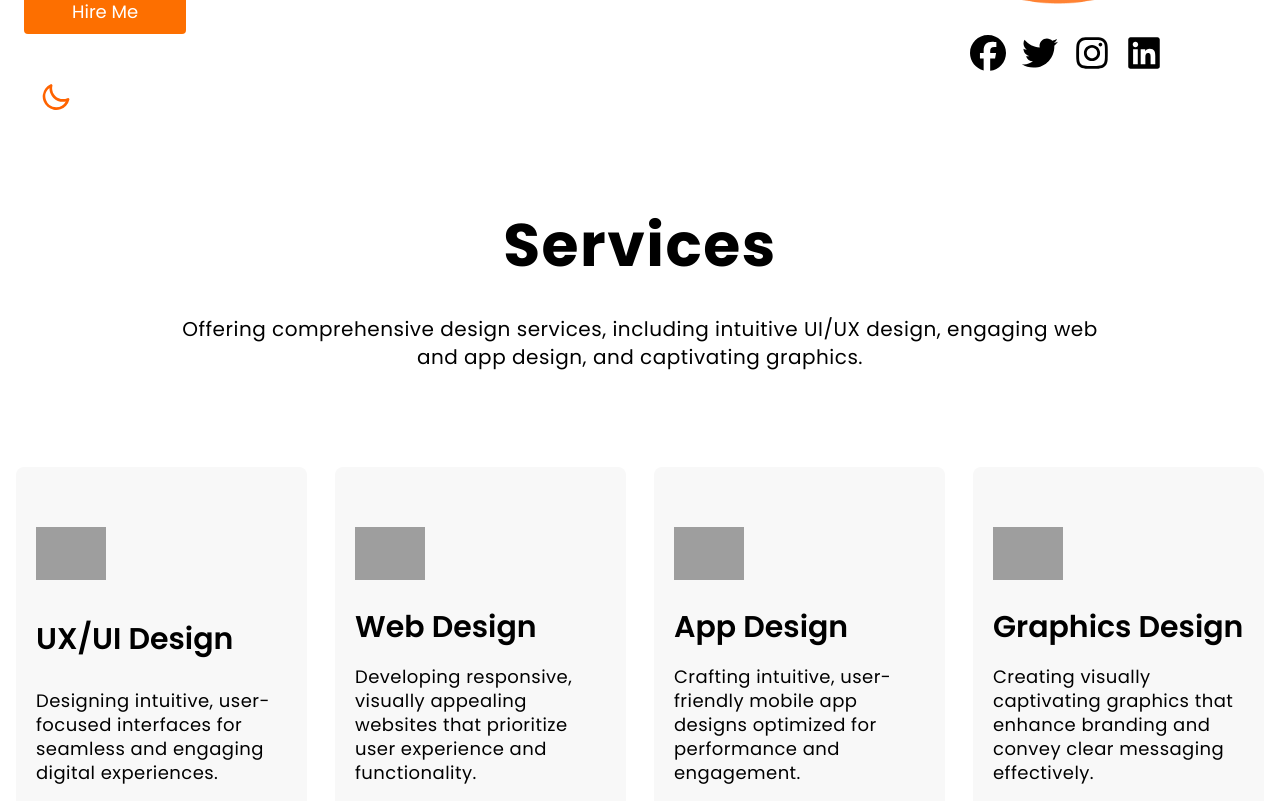
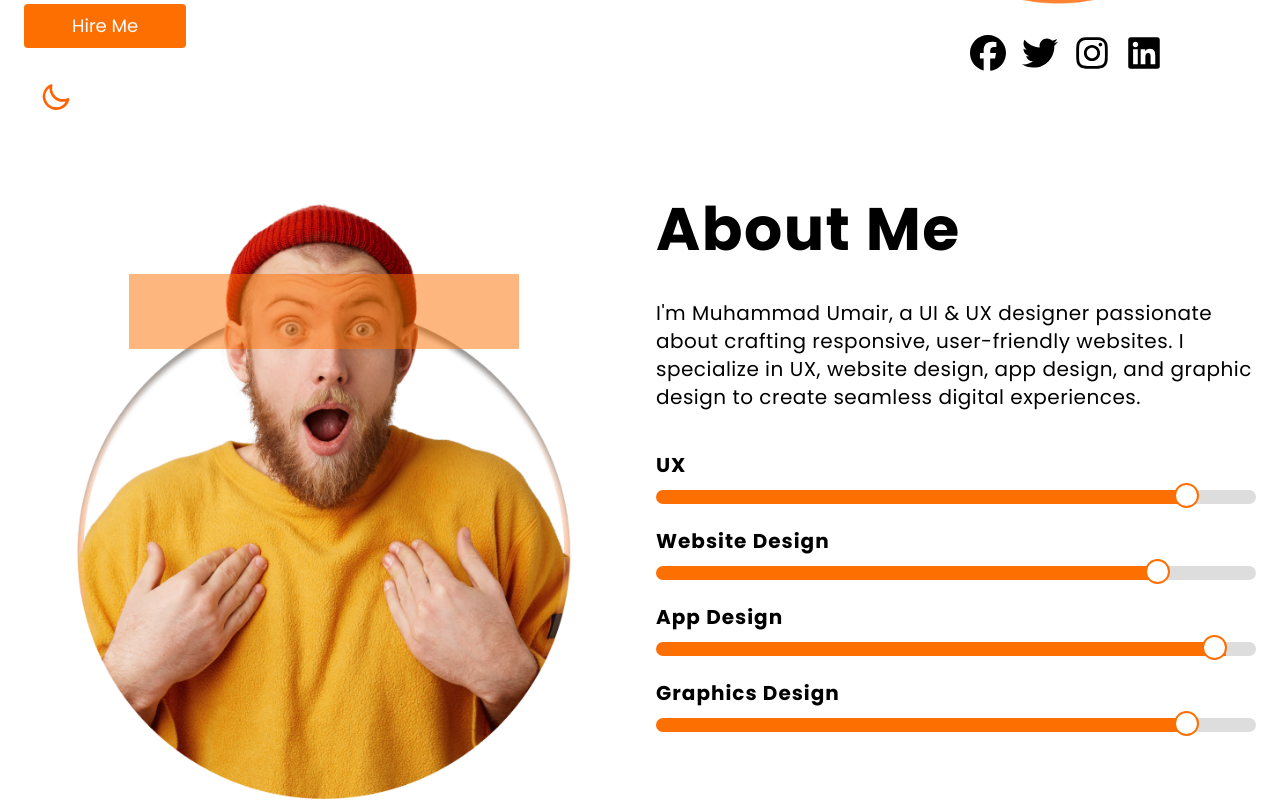
Before and after one commit to JuborajSujon/potential-mumair, a React (Vite) app: page / in a window 1280 px wide. Shown: the part 600-1401 px from the top of the page. Built offline with nearby package versions, Linux system fonts and the light colour scheme; grey boxes are pictures that could not be loaded.

Commit message:
Added about section

```diff
--- /dev/null
+++ b/src/components/About.jsx
@@ -0,0 +1,48 @@
+import { Element } from "react-scroll";
+import AboutPhoto from "../assets/about-photo.png";
+import info from "../data/user_info";
+import InputRange from "./InputRange/InputRange";
+
+const About = () => {
+  const { about } = info;
+  return (
+    <Element name="about">
+      <section id="home" className="px-6 py-10 md:py-16">
+        <div className="flex flex-col sm:flex-row-reverse gap-8">
+          <div className="sm:w-1/2">
+            <div>
+              <h2 className="text-center sm:text-left text-4xl md:text-5xl lg:text-6xl tracking-wide font-bold mb-6 md:mb-8 lg:mb-10">
+                About Me
+              </h2>
+              <p className="w-[80%] sm:w-full mx-auto sm:text-left text-center text-base md:text-lg lg:text-xl tracking-wide font-normal">
+                I'm Muhammad Umair, a UI & UX designer passionate about crafting
+                responsive, user-friendly websites. I specialize in UX, website
+                design, app design, and graphic design to create seamless
+                digital experiences.
+              </p>
+            </div>
+            <div className="mt-10">
+              {about.map((skill) => (
+                <InputRange key={skill.id} skill={skill} />
+              ))}
+            </div>
+          </div>
+
+          {/* Image Section */}
+          <div className="text-center sm:w-1/2">
+            <div className="relative inline-block">
+              <div className="absolute bg-[#FD6F00]/50 w-[65%] h-[12%] left-0 right-0 mx-auto top-[12%]"></div>
+              <img
+                src={AboutPhoto}
+                className=" mb-6 object-contain"
+                alt="banner photo"
+              />
+            </div>
+          </div>
+        </div>
+      </section>
+    </Element>
+  );
+};
+
+export default About;
--- a/src/components/Banner.jsx
+++ b/src/components/Banner.jsx
@@ -21,7 +21,7 @@ const Banner = () => {
                   Designer
                 </h2>
               </div>
-              <p className="text-sm md:text-base lg:text-lg ">
+              <p className="text-base md:text-lg lg:text-xl ">
                 Transforming your ideas into stunning digital experiences. From
                 intuitive websites to engaging apps, I design with creativity
                 and precision. Let’s collaborate to build user-friendly
--- /dev/null
+++ b/src/components/InputRange/InputRange.css
@@ -0,0 +1,91 @@
+/* General styling for the range input */
+input[type="range"] {
+  -webkit-appearance: none;
+  width: 100%;
+  height: 14px;
+  background: linear-gradient(to right, #fd6f00 0%, #ddd 0%);
+  border-radius: 10px;
+  outline: none;
+  transition: background 450ms ease-in;
+}
+
+/* Track (the line behind the slider) */
+input[type="range"]::-webkit-slider-runnable-track {
+  width: 100%;
+  height: 14px;
+  cursor: pointer;
+  background: transparent; /* Now handled by the parent input */
+  border-radius: 10px;
+}
+
+input[type="range"]::-moz-range-track {
+  width: 100%;
+  height: 14px;
+  cursor: pointer;
+  background: transparent; /* Now handled by the parent input */
+  border-radius: 10px;
+}
+
+/* Thumb (the draggable part) */
+input[type="range"]::-webkit-slider-thumb {
+  -webkit-appearance: none;
+  appearance: none;
+  width: 25px;
+  height: 25px;
+  background-color: #fff;
+  border: 2px solid #fd6f00;
+  border-radius: 50%;
+  margin-top: -7px;
+  cursor: pointer;
+}
+
+input[type="range"]::-moz-range-thumb {
+  width: 25px;
+  height: 25px;
+  background-color: #fd6f00;
+  border-radius: 50%;
+  cursor: pointer;
+}
+
+/* Focus state for thumb */
+input[type="range"]:focus::-webkit-slider-thumb {
+  background-color: #fd6f00;
+}
+
+input[type="range"]:focus::-moz-range-thumb {
+  background-color: #fd6f00;
+}
+
+@media (max-width: 640px) {
+  input[type="range"] {
+    height: 12px; /* Smaller height for the track */
+  }
+
+  input[type="range"]::-webkit-slider-thumb {
+    width: 22px; /* Smaller thumb size */
+    height: 22px;
+    margin-top: -2px; /* Adjust margin for smaller thumb */
+  }
+
+  input[type="range"]::-moz-range-thumb {
+    width: 22px;
+    height: 22px;
+  }
+}
+
+@media (max-width: 768px) {
+  input[type="range"] {
+    height: 10px; /* Smaller height for the track */
+  }
+
+  input[type="range"]::-webkit-slider-thumb {
+    width: 20px; /* Smaller thumb size */
+    height: 20px;
+    margin-top: -3px; /* Adjust margin for smaller thumb */
+  }
+
+  input[type="range"]::-moz-range-thumb {
+    width: 20px;
+    height: 20px;
+  }
+}
--- /dev/null
+++ b/src/components/InputRange/InputRange.jsx
@@ -0,0 +1,35 @@
+import React, { useState } from "react";
+import "./InputRange.css";
+
+const InputRange = ({ skill }) => {
+  const [rangeValue, setRangeValue] = useState(skill.level);
+
+  const handleRangeChange = (event) => {
+    const value = event.target.value;
+    setRangeValue(value);
+
+    // Dynamically update the background based on the value
+    event.target.style.background = `linear-gradient(to right, #fd6f00 ${value}%, #ddd ${value}%)`;
+  };
+
+  return (
+    <div className="mb-4">
+      <h3 className="font-bold text-base md:text-lg lg:text-xl lg:mb-2 tracking-wider">
+        {skill.name}
+      </h3>
+      <input
+        type="range"
+        min="0"
+        max="100"
+        value={rangeValue}
+        id={`customRange-${skill.id}`}
+        onChange={handleRangeChange}
+        style={{
+          background: `linear-gradient(to right, #fd6f00 ${rangeValue}%, #ddd ${rangeValue}%)`,
+        }}
+      />
+    </div>
+  );
+};
+
+export default InputRange;
--- a/src/components/SectionTitle.jsx
+++ b/src/components/SectionTitle.jsx
@@ -5,10 +5,12 @@ const SectionTitle = ({ title, desc }) => {
   return (
     <div>
       <div className="w-3/4 mx-auto">
-        <h2 className="text-6xl tracking-wide text-center font-bold mb-10">
+        <h2 className="text-4xl md:text-5xl lg:text-6xl tracking-wide text-center font-bold mb-6 md:mb-8 lg:mb-10">
           {title}
         </h2>
-        <p className="text-center text-xl tracking-wide font-normal">{desc}</p>
+        <p className="text-center text-base md:text-lg lg:text-xl tracking-wide font-normal">
+          {desc}
+        </p>
       </div>
     </div>
   );
--- a/src/data/user_info.js
+++ b/src/data/user_info.js
@@ -1,20 +1,24 @@
 const info = {
   about: [
     {
-      skill: "UX",
-      rate: 90,
+      id: 1,
+      name: "UX",
+      level: 90,
     },
     {
-      skill: "Website Design",
-      rate: 85,
+      id: 2,
+      name: "Website Design",
+      level: 85,
     },
     {
-      skill: "App Design",
-      rate: 95,
+      id: 3,
+      name: "App Design",
+      level: 95,
     },
     {
-      skill: "Graphics Design",
-      rate: 90,
+      id: 4,
+      name: "Graphics Design",
+      level: 90,
     },
   ],
 
--- a/src/pages/Home/Home.jsx
+++ b/src/pages/Home/Home.jsx
@@ -1,3 +1,4 @@
+import About from "../../components/About";
 import Banner from "../../components/Banner";
 import Contact from "../../components/Contact";
 import Services from "../../components/Services";
@@ -6,6 +7,7 @@ const Home = () => {
   return (
     <div>
       <Banner />
+      <About />
       <Services />
       <Contact />
     </div>
```
